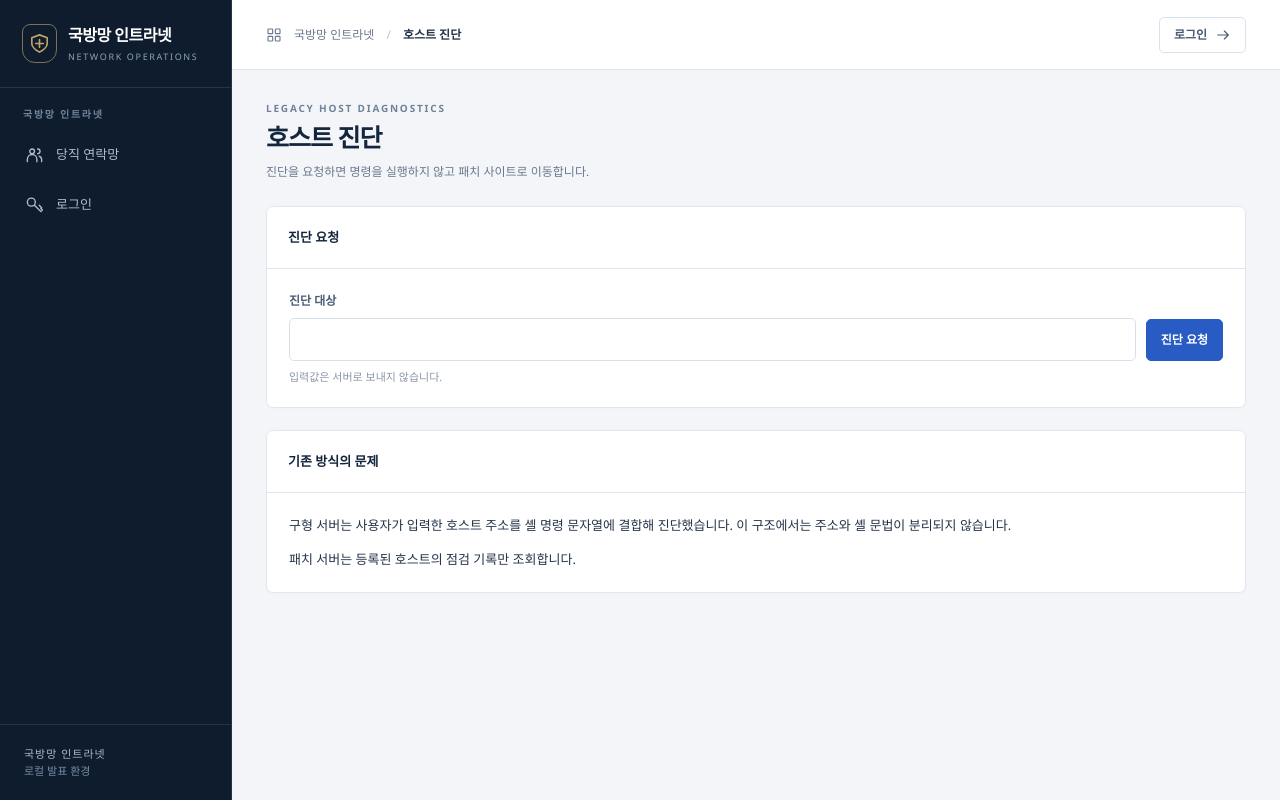
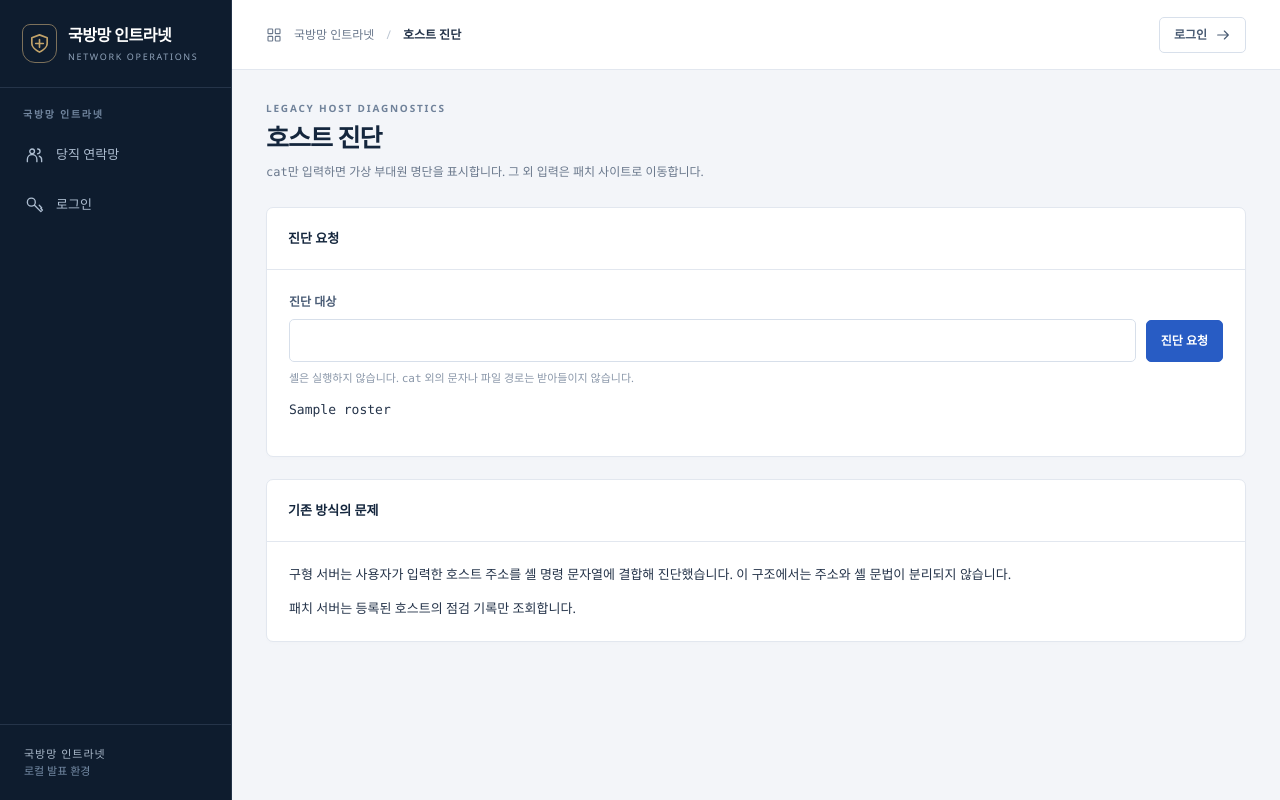
Before and after one commit to cghsuw256/opswatch, a Django app: template operations/templates/inventory/diagnostics.html in a window 1280 px wide. Run offline with Django 5.2, Linux system fonts and the light colour scheme; the template is opened without the code that fills it: most values are stand-ins (such as "Sample title", 1, 10 or a date in 2020).

Commit message:
Show the fictional roster for cat input

```diff
--- a/operations/templates/inventory/diagnostics.html
+++ b/operations/templates/inventory/diagnostics.html
@@ -4,7 +4,7 @@
 {% block content %}
 <header class="module-head">
   <div><p class="kicker">Legacy Host Diagnostics</p><h1>호스트 진단</h1>
-  <p class="module-description">진단을 요청하면 명령을 실행하지 않고 패치 사이트로 이동합니다.</p></div>
+  <p class="module-description"><code>cat</code>만 입력하면 가상 부대원 명단을 표시합니다. 그 외 입력은 패치 사이트로 이동합니다.</p></div>
 </header>
 <section class="card module">
   <header><h2>진단 요청</h2></header>
@@ -13,11 +13,12 @@
       {% csrf_token %}
       <div class="input-action">
         <label for="legacy-host">진단 대상
-          <input id="legacy-host" type="text" autocomplete="off" required aria-describedby="legacy-diagnostics-note">
+          <input id="legacy-host" name="target" type="text" autocomplete="off" required aria-describedby="legacy-diagnostics-note">
         </label>
         <button class="btn primary" type="submit">진단 요청</button>
       </div>
-      <p class="field-hint" id="legacy-diagnostics-note">입력값은 서버로 보내지 않습니다.</p>
+      <p class="field-hint" id="legacy-diagnostics-note">셸은 실행하지 않습니다. <code>cat</code> 외의 문자나 파일 경로는 받아들이지 않습니다.</p>
+      {% if roster %}<pre class="output">{{ roster }}</pre>{% endif %}
     </form>
   </div>
 </section>
```
Also changed, not shown: operations/tests/test_access.py (+7 -2 lines), operations/views.py (+5 -2 lines), README.md.
